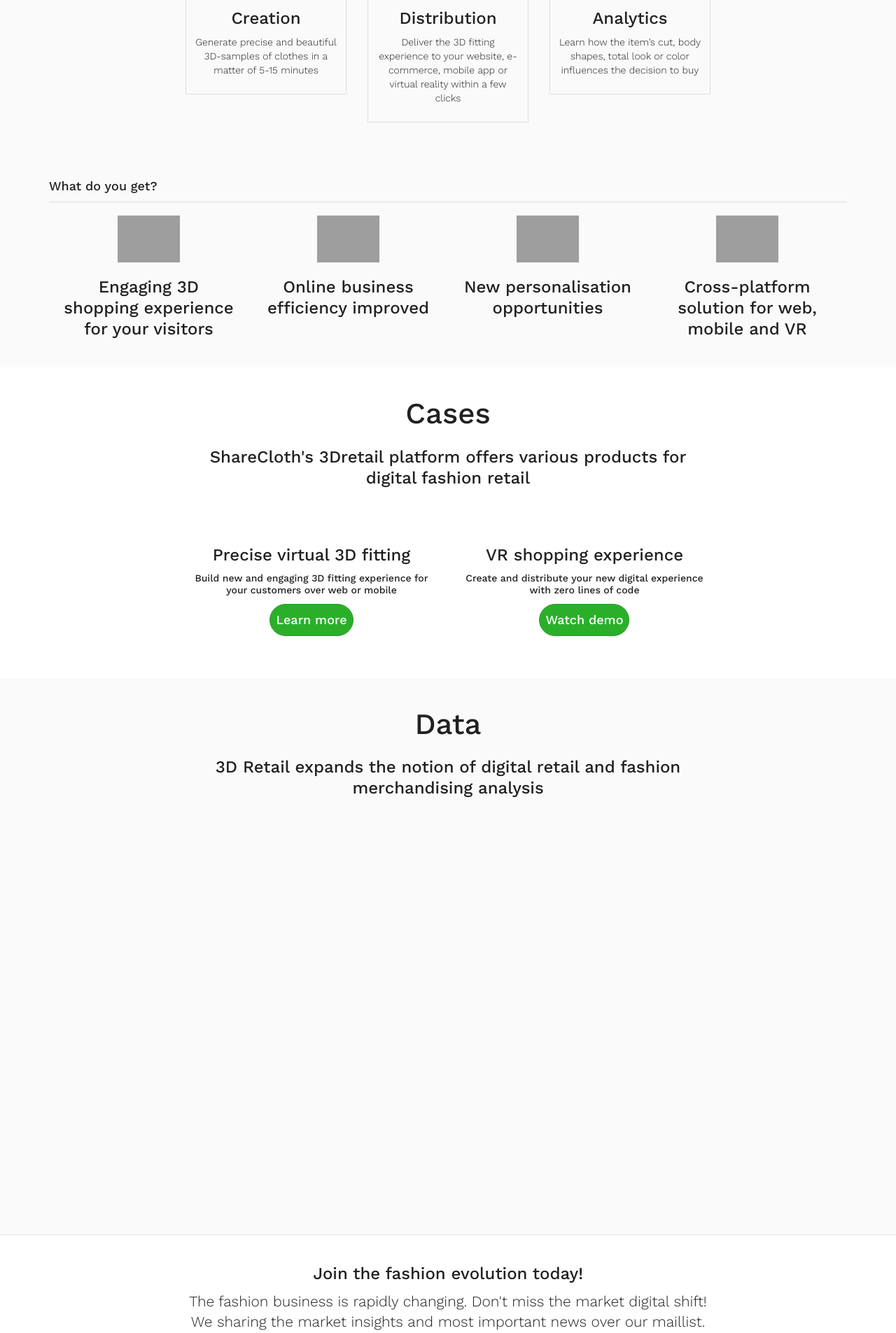
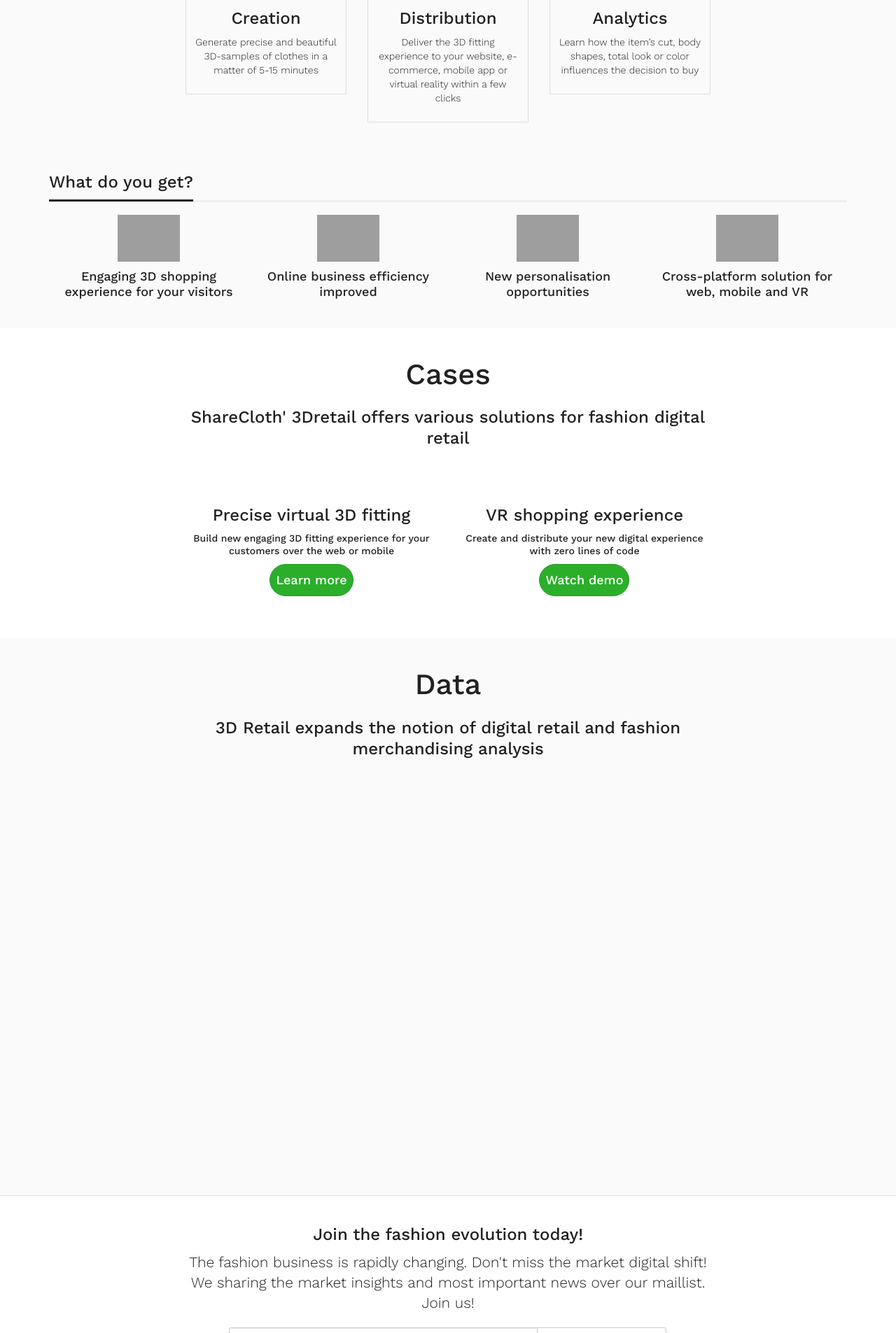
Before and after one commit to sharecloth/sc2, a PHP site: page / in a window 1280 px wide. Shown: the part 1148-3053 px from the top of the page at 70% size. Run offline with PHP 8.4, Linux system fonts and the light colour scheme; some libraries are stand-ins or nearby versions; grey boxes are pictures that could not be loaded.

Commit message:
WEB-2296

```diff
--- a/index.php
+++ b/index.php
@@ -162,7 +162,7 @@
 					<div class="row">
 						<div class="col-md-12 col-md-offset-0">
 							<div class="additional-header">
-								<h4>What do you get?</h4>
+								<h3>What do you get?</h3>
 							</div>
 						</div>
 					</div>
@@ -170,19 +170,19 @@
 						<div class="col-md-12 what-you-get">
 							<div class="col-sm-12 col-md-3 text text-center">
                                 <div><img src="img/index/1.png" alt="" class="img-responsive" /></div>
-								<h3>Engaging 3D shopping experience for your visitors</h3>
+								<h4>Engaging 3D shopping experience for your visitors</h4>
 							</div>
 							<div class="col-sm-12 col-md-3 text text-center">
                                 <div><img src="img/index/2.png" alt="" class="img-responsive" /></div>
-								<h3>Online business efficiency improved <br /></h3>
+								<h4>Online business efficiency improved <br /></h4>
 							</div>
 							<div class="col-sm-12 col-md-3 text text-center">
                                 <div><img src="img/index/3.png" alt="" class="img-responsive" /></div>
-								<h3>New personalisation opportunities <br /></h3>
+								<h4>New personalisation opportunities <br /></h4>
 							</div>
                             <div class="col-sm-12 col-md-3 text text-center">
                                 <div><img src="img/index/4.png" alt="" class="img-responsive" /></div>
-                                <h3>Cross-platform solution for web, mobile and VR</h3>
+                                <h4>Cross-platform solution for web, mobile and VR</h4>
                             </div>
 
 						</div>
@@ -197,14 +197,14 @@
                     <div class="row mt20 mb50">
                         <div class="col-md-8 col-md-offset-2 text text-center">
                             <h1>Cases</h1>
-                            <h3>ShareCloth's 3Dretail platform offers various products for digital fashion retail</h3>
+                            <h3>ShareCloth' 3Dretail offers various solutions for fashion digital retail</h3>
                         </div>
                     </div>
 
                     <div class="row feature-single mb50">
                         <div class="col-md-4 col-md-offset-2 text-center">
                             <h3>Precise virtual 3D fitting</h3>
-                            <h5>Build new and engaging 3D fitting experience for your customers over web or mobile</h5>
+                            <h5>Build new engaging 3D fitting experience for your customers over the web or mobile </h5>
                             <p><a href="/features-fitting/" class="btn btn-success btn-lg btn-round">Learn more</a></p>
                         </div>
                         <div class="col-md-4 text-center">
@@ -213,11 +213,7 @@
                             <p><a href="/features-vr/" class="btn btn-success btn-lg btn-round">Watch demo</a></p>
                         </div>
                     </div>
-
-
-
                 </div>
-
             </section>
 
 
```
